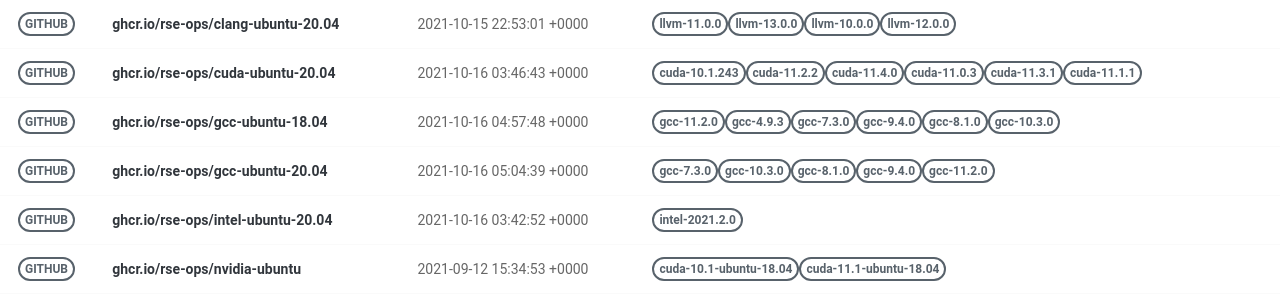
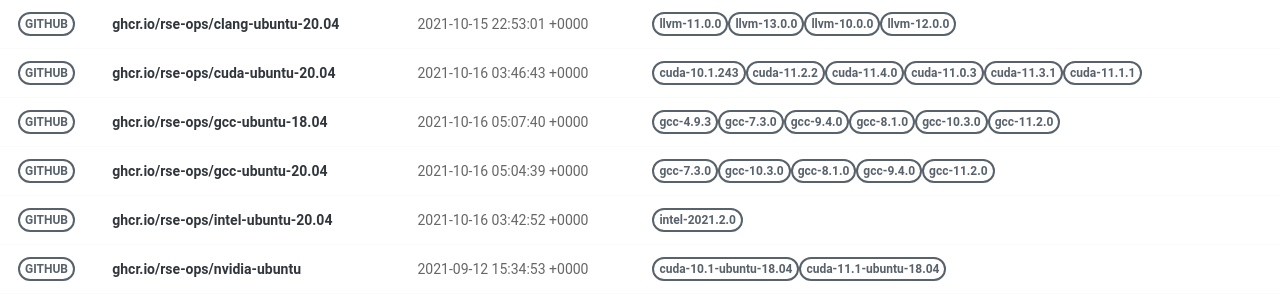
Before and after one commit to rse-ops/docker-images, a Jekyll site: the page built from pages/index.md, in a window 1280 px wide. Shown: the part 179-479 px from the top of the page. Built offline with Jekyll 4.4.1, drawn with Linux system fonts in a browser that asks for light colours; nearby versions of some CDN libraries.

Commit message:
Automated push to update library 2021-10-16

```diff
--- a/_library/ghcr.io-rse-ops-gcc-ubuntu-18.04.md
+++ b/_library/ghcr.io-rse-ops-gcc-ubuntu-18.04.md
@@ -1,14 +1,11 @@
 ---
 layout: container
 name: ghcr.io/rse-ops/gcc-ubuntu-18.04
-updated_at: 2021-10-16 04:57:48.585560
+updated_at: 2021-10-16 05:07:40.420566
 
 
 container_url: https://github.com/orgs/rse-ops/packages/container/package/gcc-ubuntu-18.04
 versions:
- - tag: gcc-11.2.0
-   dockerfile: https://github.com/rse-ops/docker-images/blob/main/ubuntu/gcc/Dockerfile
-   manifest: https://crane.ggcr.dev/manifest/ghcr.io/rse-ops/gcc-ubuntu-18.04:gcc-11.2.0
  - tag: gcc-4.9.3
    dockerfile: https://github.com/rse-ops/docker-images/blob/main/ubuntu/gcc/Dockerfile
    manifest: https://crane.ggcr.dev/manifest/ghcr.io/rse-ops/gcc-ubuntu-18.04:gcc-4.9.3
```
Also changed, not shown: other parts of _library/ghcr.io-rse-ops-gcc-ubuntu-18.04.md (+3 -0 lines).
